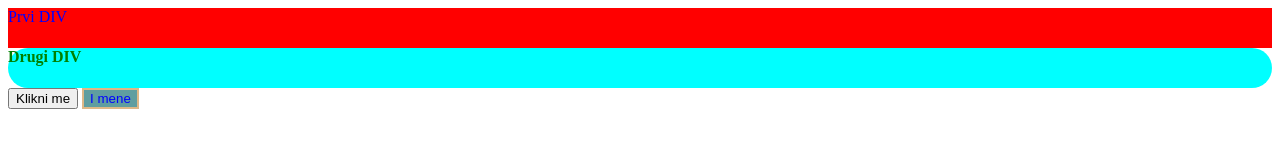
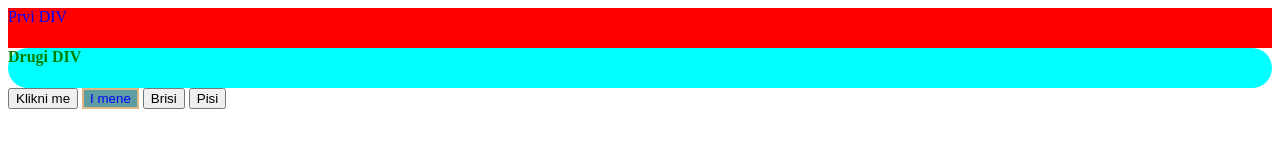
Before and after one commit to Cerovac-programiranje/web-dev-1, a plain HTML site: page index.html in a window 1280 px wide. Drawn offline with Linux system fonts and the light colour scheme.

Commit message:
Hidin/showing elements

```diff
--- a/index.html
+++ b/index.html
@@ -13,5 +13,7 @@
     <div id="drugi-div">Drugi DIV</div>
     <button onclick="obavijesti_me()">Klikni me</button>
     <button id="btn2" class="plava-slova">I mene</button>
+    <button id="btn3" onclick="brisi()">Brisi</button>
+    <button id="btn4" onclick="pisi()">Pisi</button>
   </body>
 </html>
--- a/index.js
+++ b/index.js
@@ -36,3 +36,23 @@ function ucitana_stranica() {
     document.getElementById("btn2").style.backgroundColor = novaBoja;
   };
 }
+
+function brisi() {
+  const element = document.getElementById("btn2");
+
+  // element se brise iz HTML, ne mozemo ga vratiti
+  // element.remove();
+
+  // element onstane u HTML ali ne zauzima prostor
+  element.style.display = "none";
+
+  // element nije prikazan, ali zauzima prostor (ostane rupa)
+  // element.style.visibility = "hidden";
+}
+
+function pisi() {
+  const element = document.getElementById("btn2");
+
+  element.style.display = "inline-block";
+  // element.style.visibility = "visible";
+}
```
